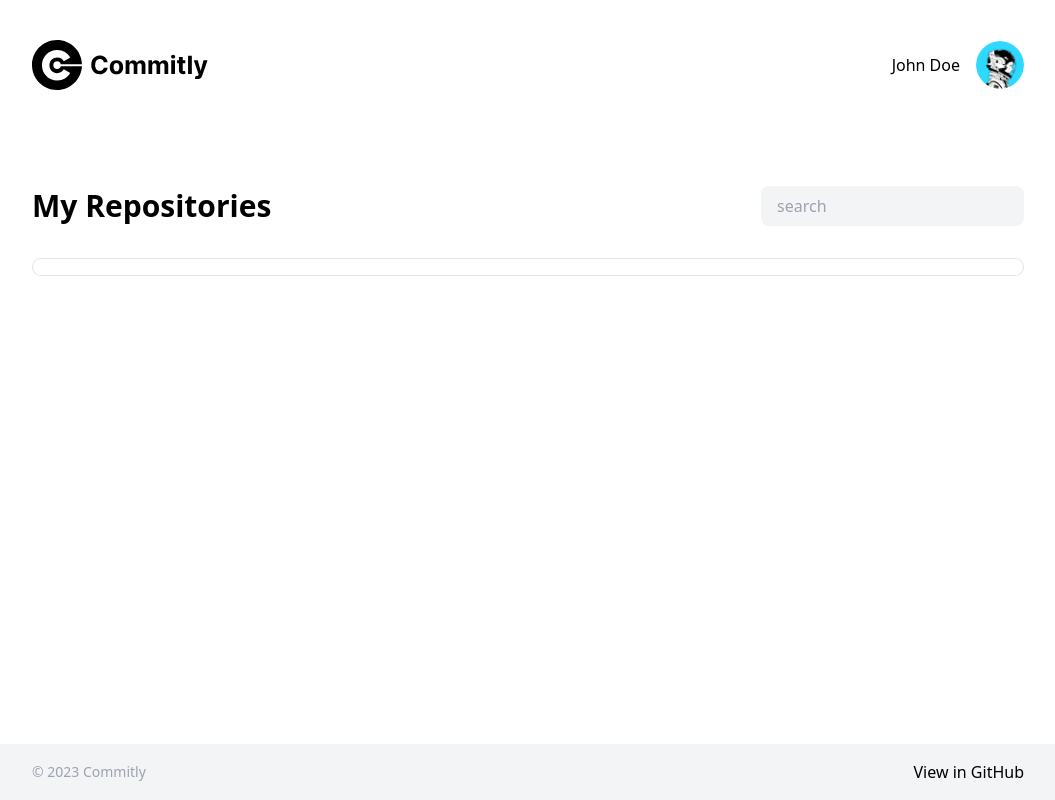
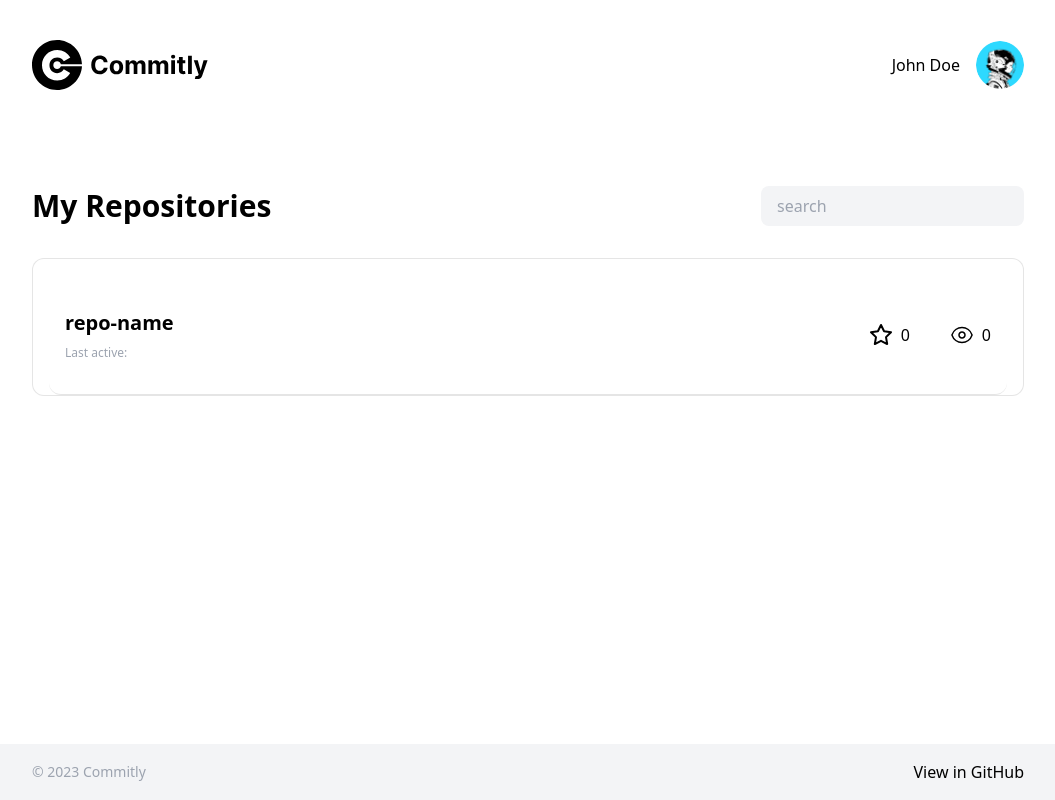
Before and after one commit to eihabkhan/eihabkhan-taas-frontend-challenge, a Vue app in the folder client/: page / in a window 1280 px wide. Shown: the whole page, without its empty margins (112-1167 px from the left). Built offline with nearby package versions, Linux system fonts and the light colour scheme.

Commit message:
add repo list component

```diff
--- a/client/src/components/navigation/AppNavbar.vue
+++ b/client/src/components/navigation/AppNavbar.vue
@@ -3,6 +3,7 @@ import CommitlyLogo from '../base/CommitlyLogo.vue'
 import UserProfile from '../profile/UserProfile.vue'
 import { defineComponent } from 'vue'
 export default defineComponent({
+  components: { CommitlyLogo, UserProfile },
   props: {
     name: String,
     imageUrl: {
@@ -10,7 +11,6 @@ export default defineComponent({
       default: '/images/profile-placeholder.png',
     },
   },
-  components: { CommitlyLogo, UserProfile },
 })
 </script>
 
--- /dev/null
+++ b/client/src/components/repos/RepoList.vue
@@ -0,0 +1,20 @@
+<script lang="ts">
+import { defineComponent } from 'vue'
+import RepoListItem from '../repos/RepoListItem.vue'
+
+export default defineComponent({
+  props: {
+    repos: Array,
+  },
+  components: { RepoListItem },
+})
+</script>
+
+<template>
+  <!-- h-[600px] overflow-y-scroll  -->
+  <div class="relative">
+    <ul class="flex flex-col">
+      <RepoListItem />
+    </ul>
+  </div>
+</template>
--- /dev/null
+++ b/client/src/components/repos/RepoListItem.vue
@@ -0,0 +1,49 @@
+<script lang="ts">
+import { defineComponent } from 'vue'
+
+import StarIcon from '../icons/star.svg'
+import WatcherIcon from '../icons/watcher.svg'
+import BaseButton from '../base/BaseButton.vue'
+
+export default defineComponent({
+  props: {
+    name: { type: String, default: 'repo-name' },
+    stars: { type: Number, default: 0 },
+    watchers: { type: Number, default: 0 },
+    updatedAt: Date,
+  },
+  components: { StarIcon, WatcherIcon, BaseButton },
+})
+</script>
+
+<template>
+  <li>
+    <BaseButton
+      variant="tertiary"
+      as="a"
+      :href="'/' + name"
+      class="min-h-[120px] w-full flex justify-between items-center first-of-type:border-b-[1px] border-black/10 border-b p-4 hover:bg-gray-100 rounded-none"
+    >
+      <div class="flex flex-col gap-2">
+        <div class="flex items-center gap-2">
+          <p class="font-bold text-xl">{{ name }}</p>
+        </div>
+        <div class="inline-flex w-fit items-center justify-center gap-2">
+          <span class="text-xs text-gray-400"
+            >Last active: {{ updatedAt }}</span
+          >
+        </div>
+      </div>
+      <div class="flex items-center gap-10">
+        <div class="flex gap-2 items-center">
+          <StarIcon />
+          <span>{{ stars }}</span>
+        </div>
+        <div class="flex gap-2 items-center">
+          <WatcherIcon />
+          <span>{{ watchers }}</span>
+        </div>
+      </div>
+    </BaseButton>
+  </li>
+</template>
--- a/client/src/views/Home.vue
+++ b/client/src/views/Home.vue
@@ -2,11 +2,13 @@
 import { defineComponent } from 'vue'
 import AppNavbar from '../components/navigation/AppNavbar.vue'
 import AppFooter from '../components/navigation/AppFooter.vue'
+import RepoList from '../components/repos/RepoList.vue'
 
 export default defineComponent({
   components: {
     AppNavbar,
     AppFooter,
+    RepoList,
   },
 })
 </script>
@@ -20,13 +22,13 @@ export default defineComponent({
         <input
           type="text"
           placeholder="search"
-          class="bg-gray-100 px-4 py-2 rounded-lg"
+          class="bg-gray-100 px-4 py-2 rounded-lg outline-black"
         />
       </div>
       <section
         class="mt-8 bg-white border-[1px] border-black/10 p-4 pb-0 rounded-xl"
       >
-        <!-- REPO LIST -->
+        <RepoList :repos="[]" />
       </section>
     </main>
     <AppFooter />
```
